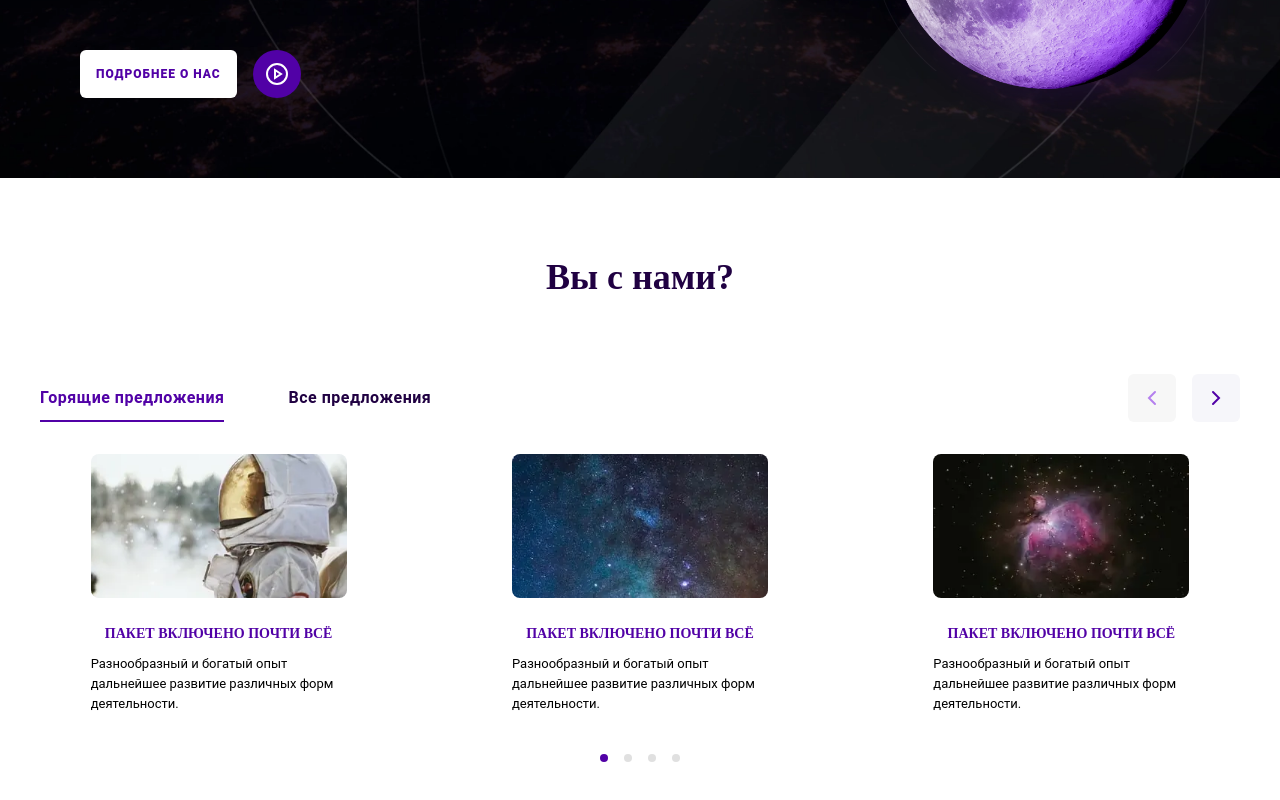
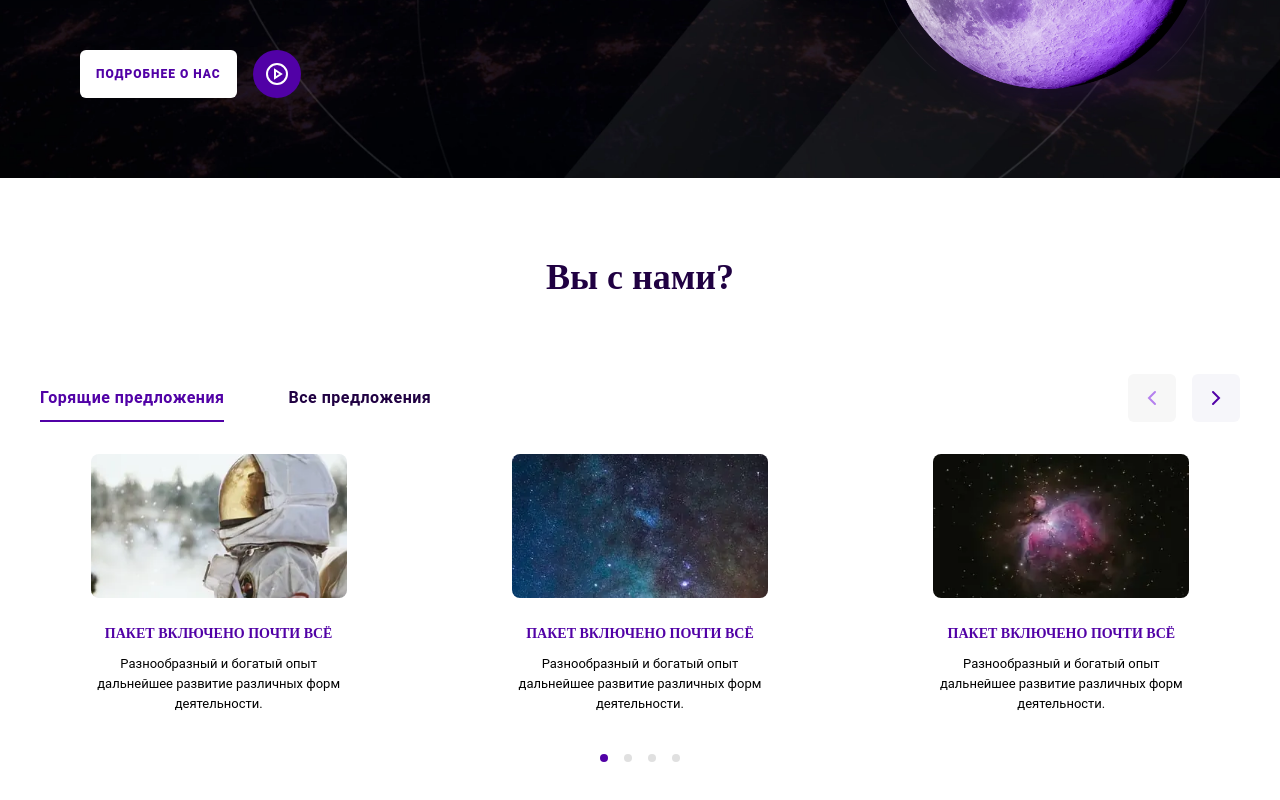
Before and after one commit to Tarasovvvv/digimatix-test, a React (Vite) app: page / in a window 1280 px wide. Shown: the part 424-1224 px from the top of the page. Built offline with nearby package versions, Linux system fonts and the light colour scheme; a web font is replaced by a local one.

Commit message:
fix: with-us section @media

```diff
--- a/src/components/WithUsSection/WithUsSection.module.scss
+++ b/src/components/WithUsSection/WithUsSection.module.scss
@@ -155,6 +155,10 @@
       font-size: 36px;
       line-height: 1.1;
     }
+
+    p {
+      text-align: center;
+    }
   }
 }
 
@@ -193,10 +197,6 @@
         width: 400px;
         height: 260px;
         max-width: 100%;
-      }
-
-      p {
-        text-align: center;
       }
     }
   }
```
